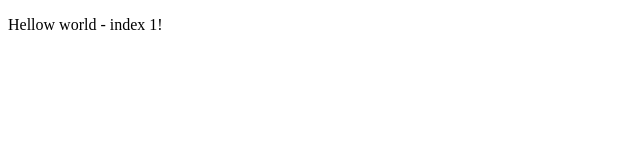
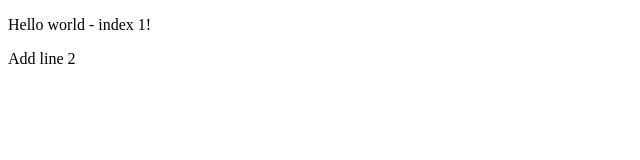
Before and after one commit to htetwinh/ProjectA, a plain HTML site: page index.html in a window 1280 px wide. Shown: the whole page, without its empty margins (0-640 px from the left). Drawn offline with Linux system fonts and the light colour scheme.

Commit message:
add 1 new file and update 1 file

```diff
--- a/index.html
+++ b/index.html
@@ -6,6 +6,7 @@
 	<title>Document</title>
 </head>
 <body>
-	<p>Hellow world - index 1!</p>
+	<p>Hello world - index 1!</p>
+	<p>Add line 2</p>
 </body>
 </html>
```
Also changed, not shown: 1 other file.
